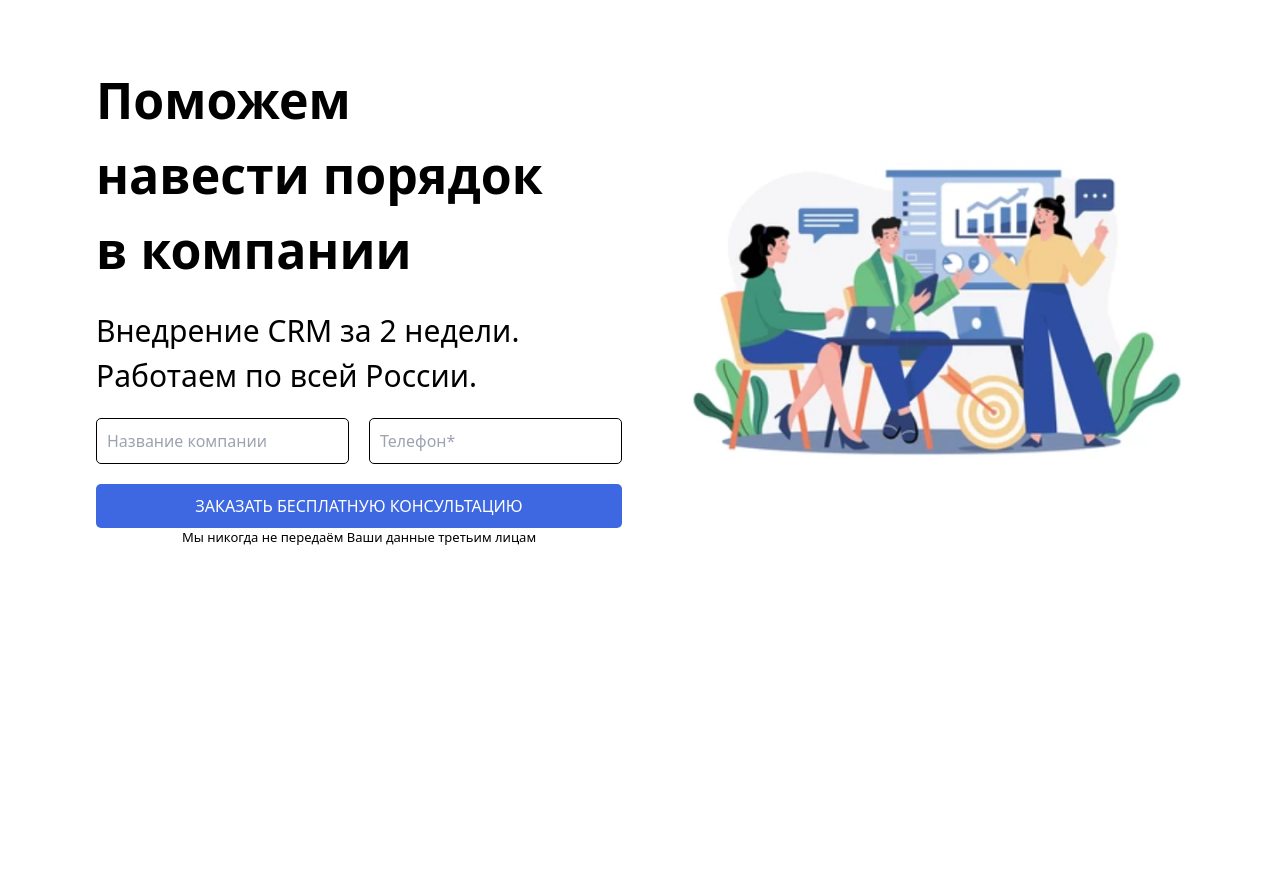
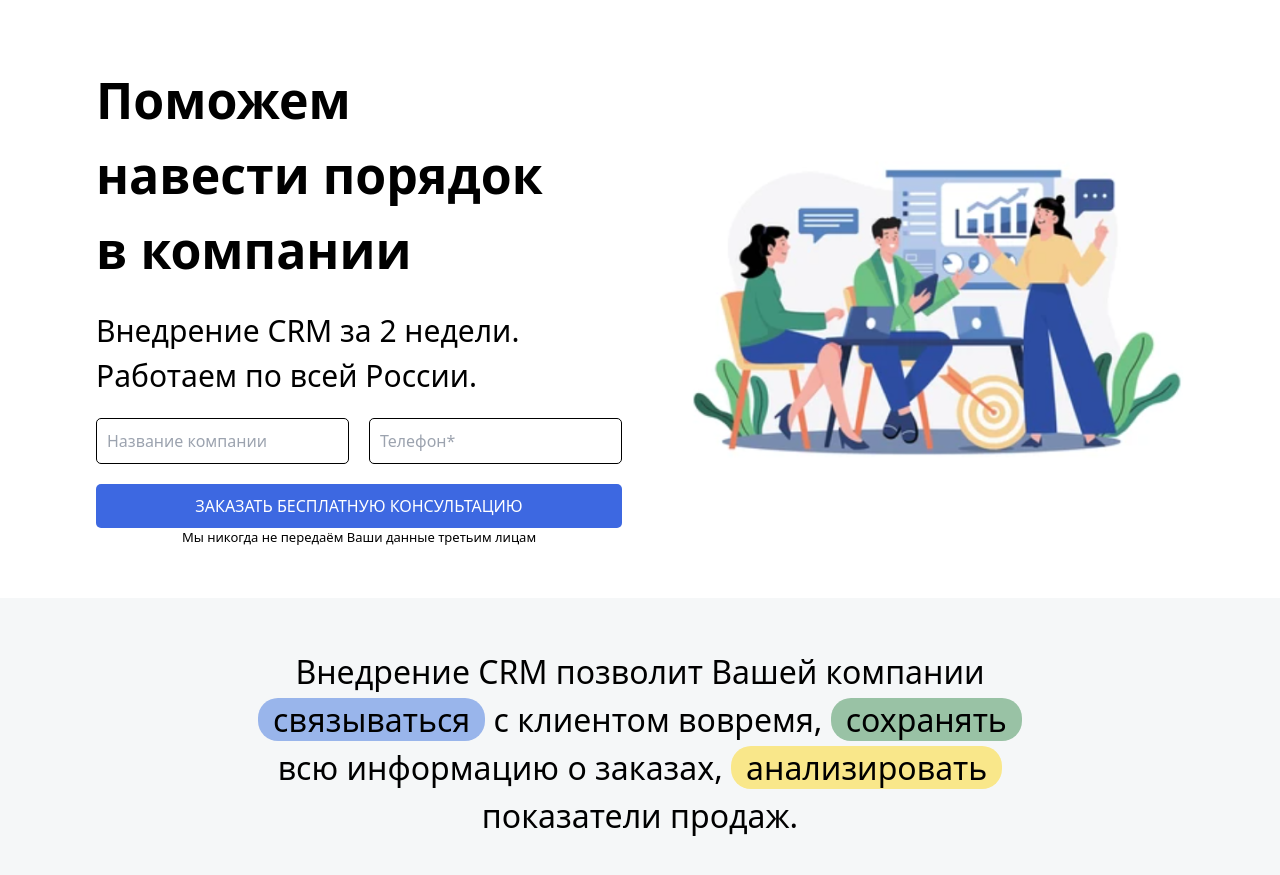
Before and after one commit to MarkMaximus/Exam, a website: page src/index.html in a window 1280 px wide. Shown: the part 95-970 px from the top of the page. Before the commit the page ends 800 px from the top, so only its background shows below. Drawn offline with nearby package versions, Linux system fonts and the light colour scheme; files that its build step writes are made by us from their sources.

Commit message:
Added Section 2

```diff
--- a/src/index.html
+++ b/src/index.html
@@ -35,7 +35,8 @@
         </div>
         <img src="Chevron.png" alt="" class="block md:hidden">
     </nav>
-    <section class="w-[90%] m-auto md:w-[85%] mt-[50px] mb-[50px] flex flex-col md:flex-row gap-[20px] items-center justify-between">
+    <section
+        class="w-[90%] m-auto md:w-[85%] mt-[50px] mb-[50px] flex flex-col md:flex-row gap-[20px] items-center justify-between">
         <article>
             <p class="text-[28px] md:text-[50px] font-bold">Поможем<br>
                 навести порядок<br>
@@ -55,6 +56,10 @@
         </article>
         <img src="hero1.png" alt="">
     </section>
+    <section class="w-[100%] bg-[#F5F7F8] py-[50px]">
+        <article class="w-[90%] m-auto md:w-[60%] text-[24px] md:text-[32px] text-center">Внедрение CRM позволит Вашей компании <span class="bg-[#99B5EB] px-[15px] rounded-[20px]">связываться</span> с клиентом вовремя,
+            <span class="bg-[#99C2A5] px-[15px] rounded-[20px]">сохранять</span> всю информацию о заказах, <span class="bg-[#F9E78A] px-[15px] rounded-[20px]">анализировать</span> показатели продаж.</article>
+    </section>
 </body>
 
 </html>
```
